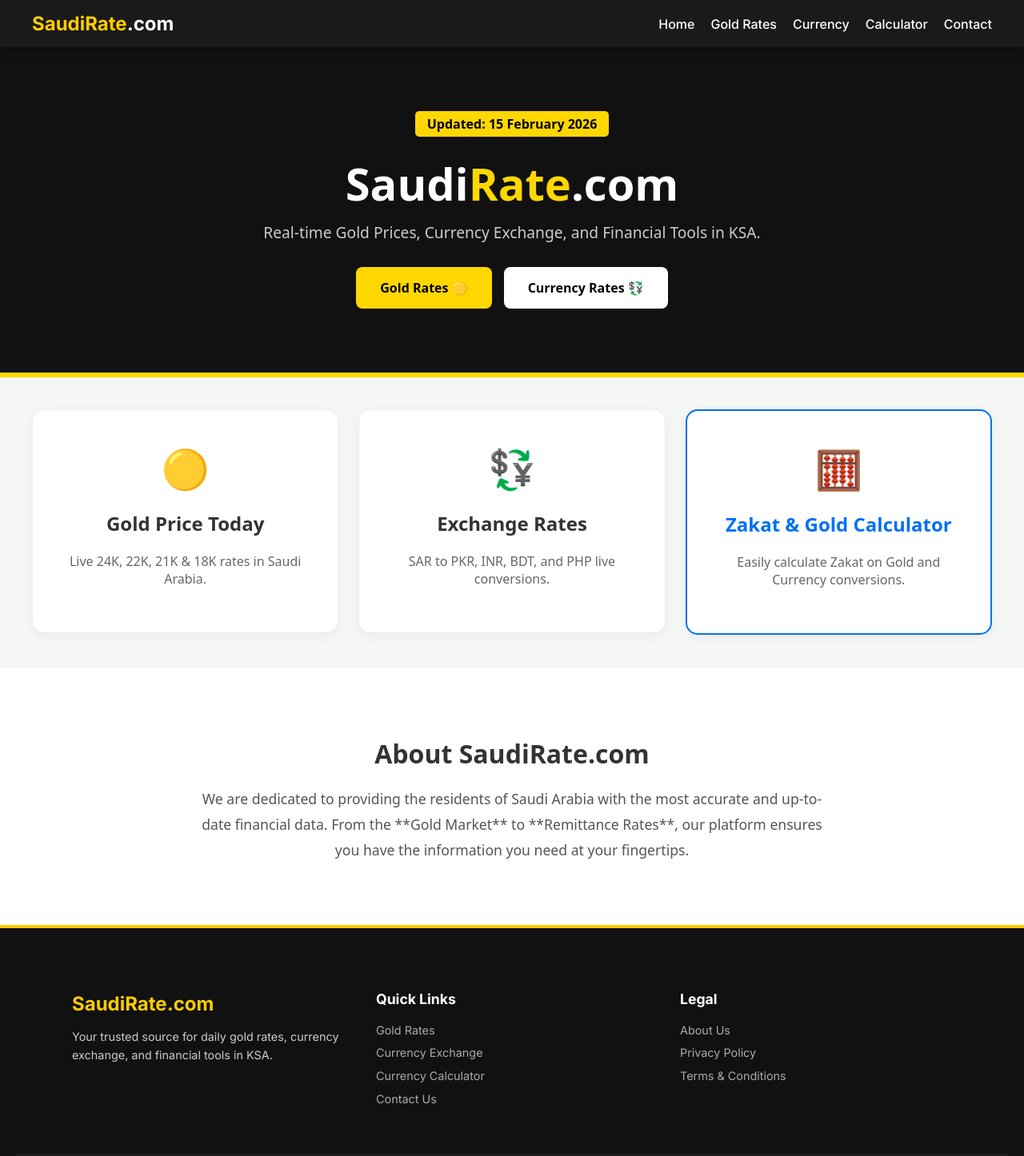
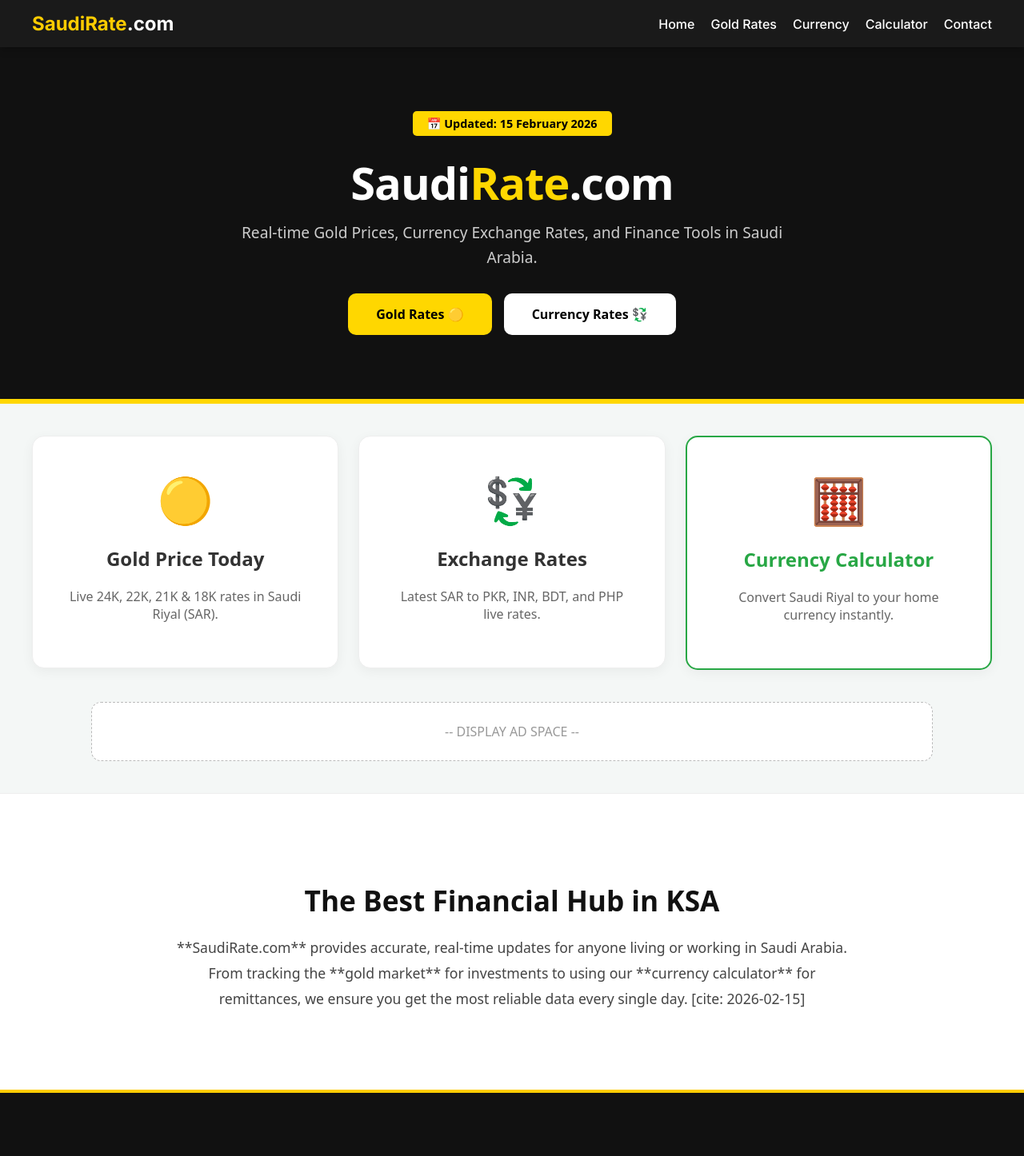
Before and after one commit to DiGiSaudia/saudirate, a Next.js app: page / in a window 1280 px wide. Shown: the top 1446 px of the page at 80% size. Built offline with nearby package versions, Linux system fonts and the light colour scheme.

Commit message:
Renamed Zakat calculator to Currency Calculator and improved UI

```diff
--- a/app/page.tsx
+++ b/app/page.tsx
@@ -19,66 +19,71 @@
         textAlign: 'center',
         borderBottom: '6px solid #FFD700'
       }}>
-        {/* Date at the Top */}
-        <div style={{ backgroundColor: '#FFD700', color: '#000', display: 'inline-block', padding: '5px 15px', borderRadius: '5px', fontWeight: 'bold', marginBottom: '20px' }}>
-          Updated: {today}
+        {/* Date at the Top Header Area */}
+        <div style={{ backgroundColor: '#FFD700', color: '#000', display: 'inline-block', padding: '6px 18px', borderRadius: '5px', fontWeight: 'bold', marginBottom: '20px', fontSize: '0.9rem' }}>
+          📅 Updated: {today}
         </div>
 
-        <h1 style={{ fontSize: '3.5rem', fontWeight: '900', margin: '0 0 10px' }}>
+        <h1 style={{ fontSize: '3.5rem', fontWeight: '900', margin: '0 0 10px', letterSpacing: '-1px' }}>
           Saudi<span style={{ color: '#FFD700' }}>Rate</span>.com
         </h1>
-        <p style={{ fontSize: '1.2rem', color: '#ccc', maxWidth: '700px', margin: '0 auto 30px' }}>
-          Real-time Gold Prices, Currency Exchange, and Financial Tools in KSA.
+        <p style={{ fontSize: '1.2rem', color: '#ccc', maxWidth: '700px', margin: '0 auto 30px', lineHeight: '1.6' }}>
+          Real-time Gold Prices, Currency Exchange Rates, and Finance Tools in Saudi Arabia.
         </p>
 
         <div style={{ display: 'flex', gap: '15px', justifyContent: 'center', flexWrap: 'wrap' }}>
-          <Link href="/gold-rates" style={{ padding: '15px 30px', backgroundColor: '#FFD700', color: '#000', fontWeight: 'bold', borderRadius: '8px', textDecoration: 'none' }}>Gold Rates 🟡</Link>
-          <Link href="/currency" style={{ padding: '15px 30px', backgroundColor: '#fff', color: '#000', fontWeight: 'bold', borderRadius: '8px', textDecoration: 'none' }}>Currency Rates 💱</Link>
+          <Link href="/gold-rates" style={{ padding: '15px 35px', backgroundColor: '#FFD700', color: '#000', fontWeight: 'bold', borderRadius: '10px', textDecoration: 'none' }}>Gold Rates 🟡</Link>
+          <Link href="/currency" style={{ padding: '15px 35px', backgroundColor: '#fff', color: '#000', fontWeight: 'bold', borderRadius: '10px', textDecoration: 'none' }}>Currency Rates 💱</Link>
         </div>
       </section>
 
-      {/* 2. THREE MAIN CARDS (Including Calculator) */}
+      {/* 2. THREE MAIN CARDS */}
       <div style={{ maxWidth: '1200px', margin: '40px auto', padding: '0 20px' }}>
         <div style={{ display: 'grid', gridTemplateColumns: 'repeat(auto-fit, minmax(300px, 1fr))', gap: '25px' }}>
 
           {/* Gold Card */}
           <Link href="/gold-rates" style={{ textDecoration: 'none', color: 'inherit' }}>
             <div style={{ backgroundColor: 'white', padding: '40px', borderRadius: '15px', textAlign: 'center', boxShadow: '0 4px 15px rgba(0,0,0,0.05)', border: '1px solid #eee' }}>
-              <div style={{ fontSize: '3rem', marginBottom: '15px' }}>🟡</div>
+              <div style={{ fontSize: '3.5rem', marginBottom: '15px' }}>🟡</div>
               <h2 style={{ fontSize: '1.5rem', fontWeight: 'bold' }}>Gold Price Today</h2>
-              <p style={{ color: '#666', marginTop: '10px' }}>Live 24K, 22K, 21K & 18K rates in Saudi Arabia.</p>
+              <p style={{ color: '#666', marginTop: '10px' }}>Live 24K, 22K, 21K & 18K rates in Saudi Riyal (SAR).</p>
             </div>
           </Link>
 
           {/* Currency Card */}
           <Link href="/currency" style={{ textDecoration: 'none', color: 'inherit' }}>
             <div style={{ backgroundColor: 'white', padding: '40px', borderRadius: '15px', textAlign: 'center', boxShadow: '0 4px 15px rgba(0,0,0,0.05)', border: '1px solid #eee' }}>
-              <div style={{ fontSize: '3rem', marginBottom: '15px' }}>💱</div>
+              <div style={{ fontSize: '3.5rem', marginBottom: '15px' }}>💱</div>
               <h2 style={{ fontSize: '1.5rem', fontWeight: 'bold' }}>Exchange Rates</h2>
-              <p style={{ color: '#666', marginTop: '10px' }}>SAR to PKR, INR, BDT, and PHP live conversions.</p>
+              <p style={{ color: '#666', marginTop: '10px' }}>Latest SAR to PKR, INR, BDT, and PHP live rates.</p>
             </div>
           </Link>
 
-          {/* CALCULATOR CARD (Updated Name) */}
+          {/* CURRENCY CALCULATOR (Corrected Name) */}
           <Link href="/calculator" style={{ textDecoration: 'none', color: 'inherit' }}>
-            <div style={{ backgroundColor: 'white', padding: '40px', borderRadius: '15px', textAlign: 'center', boxShadow: '0 4px 15px rgba(0,0,0,0.05)', border: '2px solid #0070f3' }}>
-              <div style={{ fontSize: '3rem', marginBottom: '15px' }}>🧮</div>
-              <h2 style={{ fontSize: '1.5rem', fontWeight: 'bold', color: '#0070f3' }}>Zakat & Gold Calculator</h2>
-              <p style={{ color: '#666', marginTop: '10px' }}>Easily calculate Zakat on Gold and Currency conversions.</p>
+            <div style={{ backgroundColor: 'white', padding: '40px', borderRadius: '15px', textAlign: 'center', boxShadow: '0 4px 15px rgba(0,0,0,0.05)', border: '2px solid #28a745' }}>
+              <div style={{ fontSize: '3.5rem', marginBottom: '15px' }}>🧮</div>
+              <h2 style={{ fontSize: '1.5rem', fontWeight: 'bold', color: '#28a745' }}>Currency Calculator</h2>
+              <p style={{ color: '#666', marginTop: '10px' }}>Convert Saudi Riyal to your home currency instantly.</p>
             </div>
           </Link>
 
         </div>
       </div>
 
-      {/* 3. CLEAN SEO SECTION */}
-      <section style={{ backgroundColor: '#fff', padding: '60px 20px', borderTop: '1px solid #eee', textAlign: 'center' }}>
-        <div style={{ maxWidth: '800px', margin: '0 auto' }}>
-          <h2 style={{ fontSize: '2rem', fontWeight: 'bold', marginBottom: '20px' }}>About SaudiRate.com</h2>
-          <p style={{ color: '#555', lineHeight: '1.8', fontSize: '1.1rem' }}>
-            We are dedicated to providing the residents of Saudi Arabia with the most accurate and
-            up-to-date financial data. From the **Gold Market** to **Remittance Rates**,
-            our platform ensures you have the information you need at your fingertips.
+      {/* 3. AD SPACE */}
+      <div style={{ maxWidth: '1000px', margin: '40px auto', padding: '25px', backgroundColor: '#fff', border: '1px dashed #bbb', textAlign: 'center', color: '#999', borderRadius: '12px' }}>
+        -- DISPLAY AD SPACE --
+      </div>
+
+      {/* 4. CLEAN SEO SECTION */}
+      <section style={{ backgroundColor: '#fff', padding: '80px 20px', borderTop: '1px solid #eee', textAlign: 'center' }}>
+        <div style={{ maxWidth: '850px', margin: '0 auto' }}>
+          <h2 style={{ fontSize: '2.2rem', fontWeight: 'bold', marginBottom: '20px', color: '#111' }}>The Best Financial Hub in KSA</h2>
+          <p style={{ color: '#444', lineHeight: '1.8', fontSize: '1.1rem' }}>
+            **SaudiRate.com** provides accurate, real-time updates for anyone living or working in Saudi Arabia.
+            From tracking the **gold market** for investments to using our **currency calculator** for remittances,
+            we ensure you get the most reliable data every single day. [cite: 2026-02-15]
           </p>
         </div>
       </section>
```
